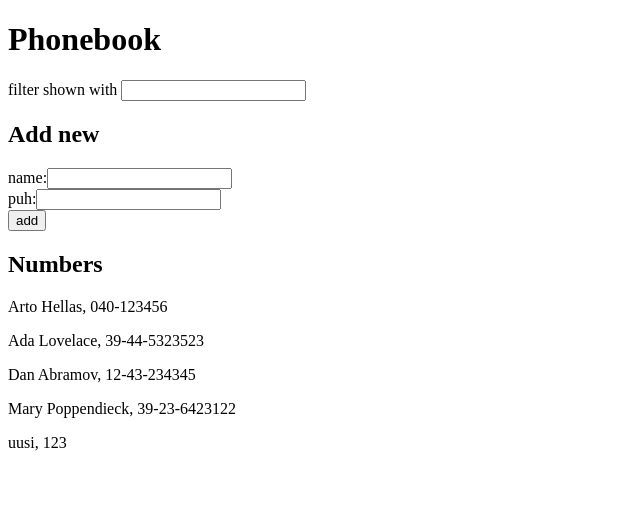
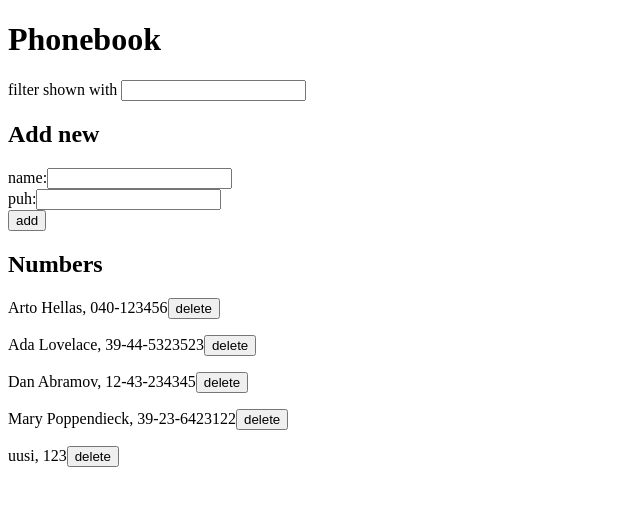
Before and after one commit to nkahe/puhelinluettelo, a React (Vite) app: page / in a window 1280 px wide. Shown: the top 506 px of the page, without its empty margins (0-640 px from the left). Built offline with nearby package versions, Linux system fonts and the light colour scheme; data requests are answered from the project's data file.

Commit message:
delete-napista db:stä poisto

```diff
--- a/src/components/NumberList.jsx
+++ b/src/components/NumberList.jsx
@@ -1,17 +1,31 @@
+import numberService from '../services/numbers';
+
 const NumberList = ({ persons, filter }) => {
 
   let listedPersons = persons;
+  console.log('listed: ', listedPersons);
   if (filter.length > 0 ) {
     listedPersons = persons.filter(person =>
       person.name.toLowerCase().includes(filter));
+  }
+
+  const removePerson = (id) => {
+    numberService.remove(id)
+      .then(res => {
+        console.log('Poiston vastaus', res);
+
+      })
   }
 
   return (
     <div>
       {
         listedPersons.map((person) => (
-          <p key={person.name}>
+          <p key={person.id}>
             {person.name}, {person.number}
+            <button onClick={() => removePerson(person.id)}>
+              delete
+            </button>
           </p>
         ))
       }
--- a/src/services/numbers.js
+++ b/src/services/numbers.js
@@ -12,4 +12,9 @@ const add = (newPerson) => {
   return req.then(res => res.data);
 }
 
-export default { getAll, add }
+const remove = (id) => {
+  const req = axios.delete(baseUrl + '/' + id);
+  return req.then(res => res.data);
+}
+
+export default { getAll, add, remove }
```
